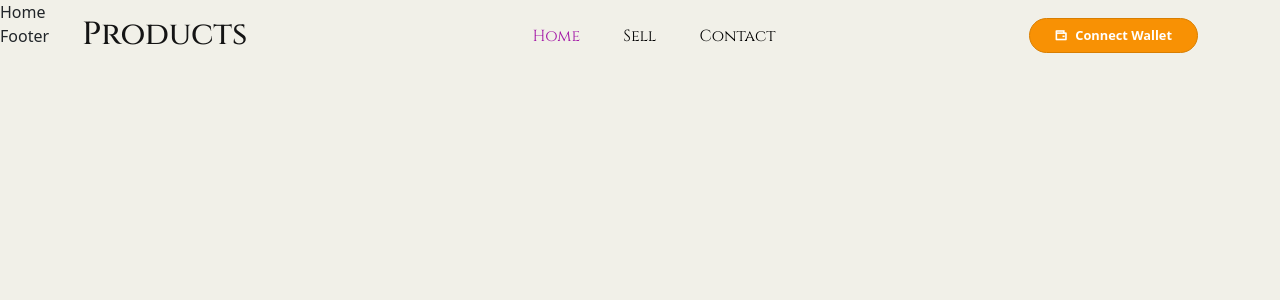
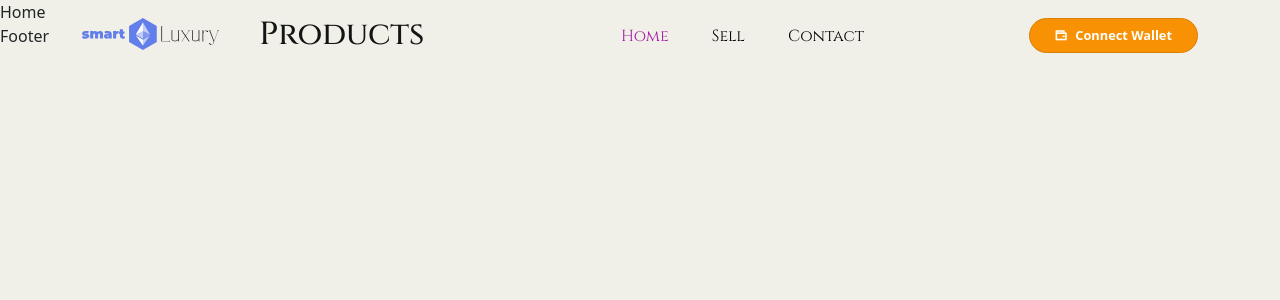
Before and after one commit to Benjovengo/SmartLuxury, a React (Create React App) app in the folder client/: page /home in a window 1280 px wide. Shown: the top 300 px of the page. Built offline with nearby package versions, Linux system fonts and the light colour scheme.

Commit message:
design: add logo to header

```diff
--- a/client/src/components/Header/Header.jsx
+++ b/client/src/components/Header/Header.jsx
@@ -25,9 +25,9 @@ const Header = () => {
         <div className="navigation">
           <div className="logo">
             <h2 className='d-flex gap-2 align-items-center'>
-              {/* <span>
-                <i class="ri-handbag-fill"></i>
-              </span> */}
+              <span>
+                <img src='SmartLuxuryColorLogo.svg' alt='smart luxury logo' className='img__logo' ></img>
+              </span>
                 Products
             </h2>
           </div>
--- a/client/src/components/Header/header.css
+++ b/client/src/components/Header/header.css
@@ -46,6 +46,11 @@
   margin-bottom: 0;
 }
 
+.img__logo {
+  height: 1em;
+  margin: -0.15em 1em 0em 0em;
+}
+
 .nav__right .btn {
   background-color: #F89104;
   padding: 7px 25px;
@@ -73,7 +78,7 @@
   padding: 7px 25px;
 }
 
-.btn a:hover {
+.nav__right .btn a:hover {
   font-size: 0.8rem;
 }
 
```
